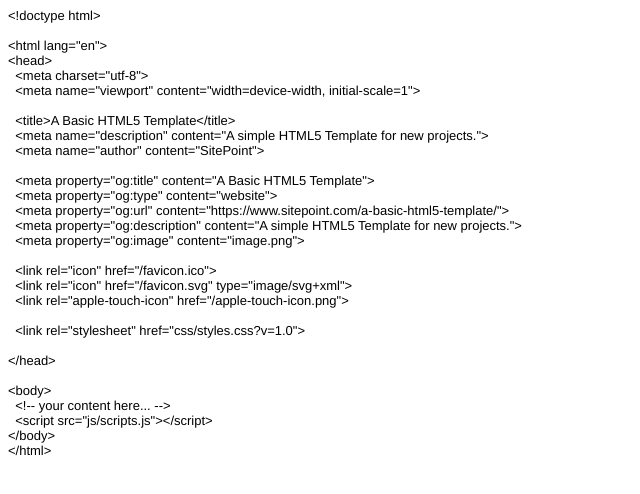
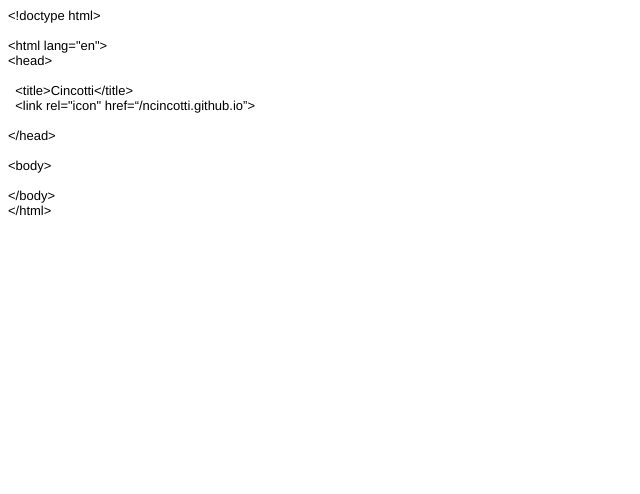
Before and after one commit to ncincotti/ncincotti.github.io, a plain HTML site: page index.html in a window 1280 px wide. Shown: the whole page, without its empty margins (0-640 px from the left). Drawn offline with Linux system fonts and the light colour scheme.

Commit message:
Update index.html
simplified for now

```diff
--- a/index.html
+++ b/index.html
@@ -7,49 +7,31 @@
   <meta name="Generator" content="Cocoa HTML Writer">
   <meta name="CocoaVersion" content="2022.6">
   <style type="text/css">
-    p.p1 {margin: 0.0px 0.0px 0.0px 0.0px; font: 13.0px 'Helvetica Neue'}
-    p.p2 {margin: 0.0px 0.0px 2.0px 0.0px; font: 16.0px 'Helvetica Neue'}
+    p.p1 {margin: 0.0px 0.0px 0.0px 0.0px; font: 13.0px 'Helvetica Neue'; color: #000000; -webkit-text-stroke: #000000}
+    p.p2 {margin: 0.0px 0.0px 0.0px 0.0px; font: 13.0px 'Helvetica Neue'; color: #000000; -webkit-text-stroke: #000000; min-height: 15.0px}
+    p.p3 {margin: 0.0px 0.0px 2.0px 0.0px; font: 16.0px 'Helvetica Neue'; color: #000000; -webkit-text-stroke: #000000}
+    span.s1 {font-kerning: none}
   </style>
 </head>
 <body>
-<p class="p1">&lt;!doctype html&gt;</p>
-<p class="p1"><br>
-</p>
-<p class="p1">&lt;html lang="en"&gt;</p>
-<p class="p1">&lt;head&gt;</p>
-<p class="p1"><span class="Apple-converted-space">  </span>&lt;meta charset="utf-8"&gt;</p>
-<p class="p1"><span class="Apple-converted-space">  </span>&lt;meta name="viewport" content="width=device-width, initial-scale=1"&gt;</p>
-<p class="p1"><br>
-</p>
-<p class="p1"><span class="Apple-converted-space">  </span>&lt;title&gt;A Basic HTML5 Template&lt;/title&gt;</p>
-<p class="p1"><span class="Apple-converted-space">  </span>&lt;meta name="description" content="A simple HTML5 Template for new projects."&gt;</p>
-<p class="p1"><span class="Apple-converted-space">  </span>&lt;meta name="author" content="SitePoint"&gt;</p>
-<p class="p1"><br>
-</p>
-<p class="p1"><span class="Apple-converted-space">  </span>&lt;meta property="og:title" content="A Basic HTML5 Template"&gt;</p>
-<p class="p1"><span class="Apple-converted-space">  </span>&lt;meta property="og:type" content="website"&gt;</p>
-<p class="p1"><span class="Apple-converted-space">  </span>&lt;meta property="og:url" content="https://www.sitepoint.com/a-basic-html5-template/"&gt;</p>
-<p class="p1"><span class="Apple-converted-space">  </span>&lt;meta property="og:description" content="A simple HTML5 Template for new projects."&gt;</p>
-<p class="p1"><span class="Apple-converted-space">  </span>&lt;meta property="og:image" content="image.png"&gt;</p>
-<p class="p1"><br>
-</p>
-<p class="p1"><span class="Apple-converted-space">  </span>&lt;link rel="icon" href="/favicon.ico"&gt;</p>
-<p class="p1"><span class="Apple-converted-space">  </span>&lt;link rel="icon" href="/favicon.svg" type="image/svg+xml"&gt;</p>
-<p class="p1"><span class="Apple-converted-space">  </span>&lt;link rel="apple-touch-icon" href="/apple-touch-icon.png"&gt;</p>
-<p class="p1"><br>
-</p>
-<p class="p1"><span class="Apple-converted-space">  </span>&lt;link rel="stylesheet" href="css/styles.css?v=1.0"&gt;</p>
-<p class="p1"><br>
-</p>
-<p class="p1">&lt;/head&gt;</p>
-<p class="p1"><br>
-</p>
-<p class="p1">&lt;body&gt;</p>
-<p class="p1"><span class="Apple-converted-space">  </span>&lt;!-- your content here... --&gt;</p>
-<p class="p1"><span class="Apple-converted-space">  </span>&lt;script src="js/scripts.js"&gt;&lt;/script&gt;</p>
-<p class="p1">&lt;/body&gt;</p>
-<p class="p1">&lt;/html&gt;</p>
-<p class="p2"><b><br>
-</b></p>
+<p class="p1"><span class="s1">&lt;!doctype html&gt;</span></p>
+<p class="p1"><span class="s1"><br>
+</span></p>
+<p class="p1"><span class="s1">&lt;html lang="en"&gt;</span></p>
+<p class="p1"><span class="s1">&lt;head&gt;</span></p>
+<p class="p2"><span class="s1"><span class="Apple-converted-space">  </span></span></p>
+<p class="p1"><span class="s1"><span class="Apple-converted-space">  </span>&lt;title&gt;Cincotti&lt;/title&gt;<br>
+</span></p>
+<p class="p1"><span class="s1"><span class="Apple-converted-space">  </span>&lt;link rel="icon" href=“/ncincotti.github.io”&gt;</span></p>
+<p class="p2"><span class="s1"><span class="Apple-converted-space"> </span></span></p>
+<p class="p1"><span class="s1">&lt;/head&gt;</span></p>
+<p class="p1"><span class="s1"><br>
+</span></p>
+<p class="p1"><span class="s1">&lt;body&gt;</span></p>
+<p class="p2"><span class="s1"><span class="Apple-converted-space"> </span></span></p>
+<p class="p1"><span class="s1">&lt;/body&gt;</span></p>
+<p class="p1"><span class="s1">&lt;/html&gt;</span></p>
+<p class="p3"><span class="s1"><b><br>
+</b></span></p>
 </body>
 </html>
```
